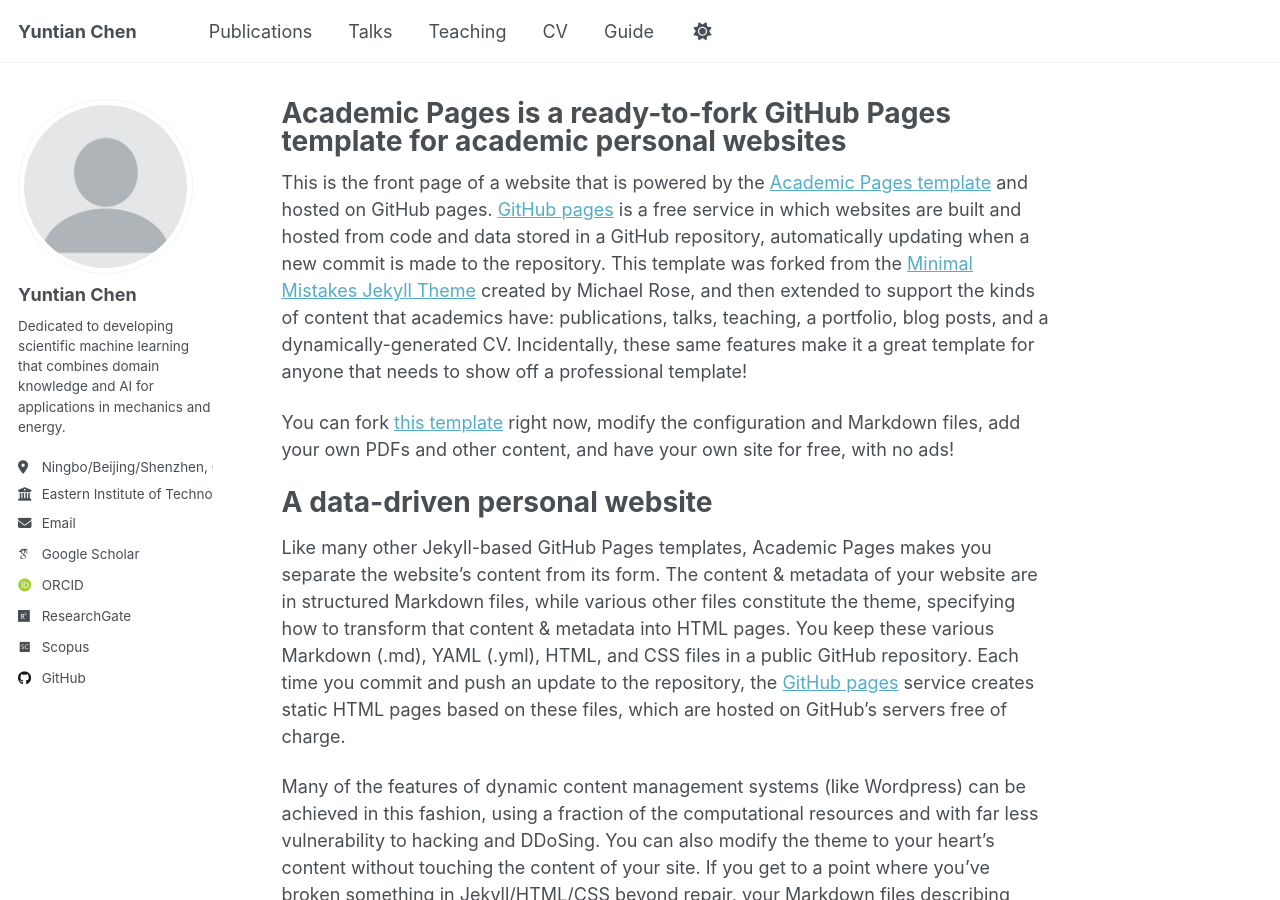
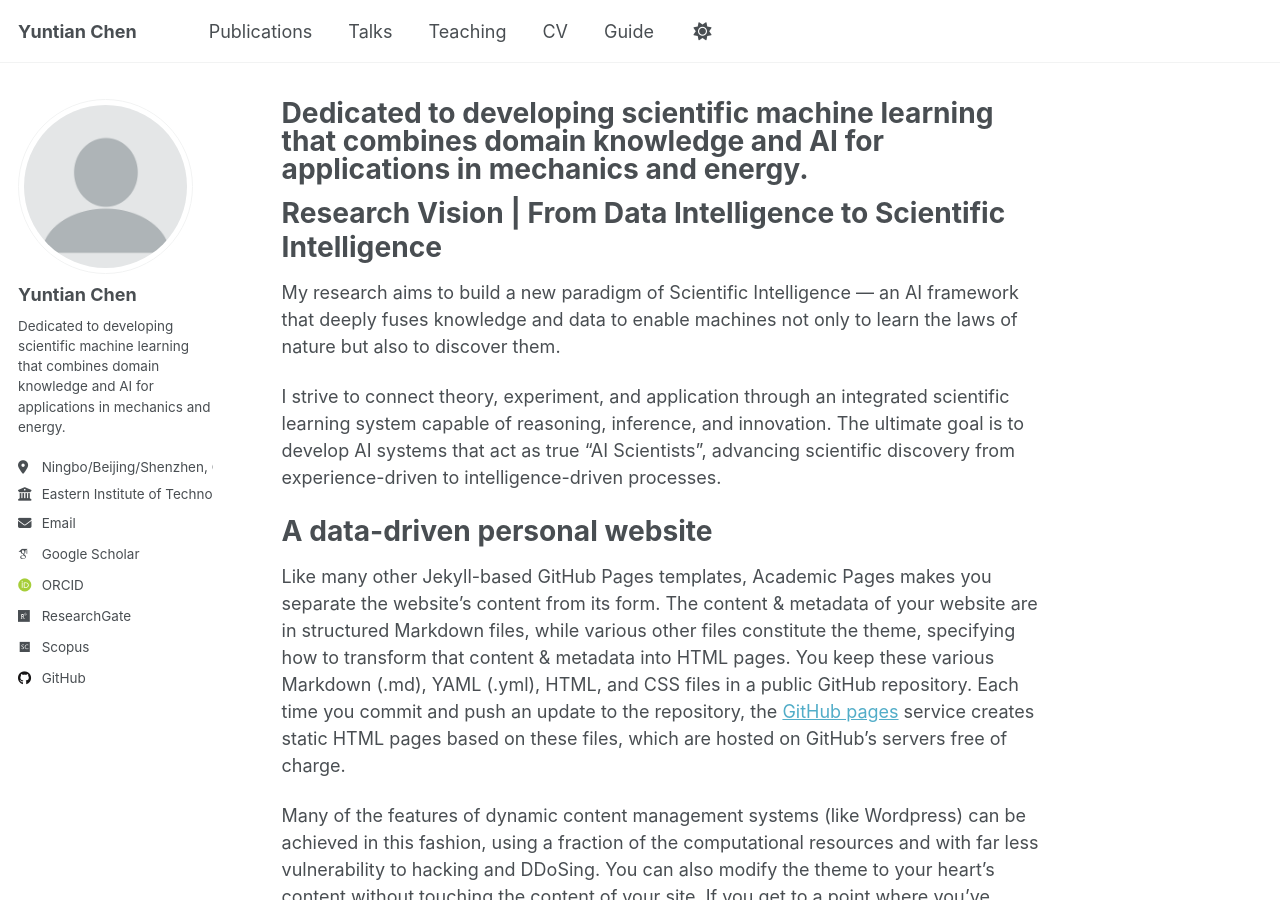
Before and after one commit to YuntianChen/YuntianChen.github.io, a Jekyll site: the page built from _pages/about.md, in a window 1280 px wide and 900 px high. Built offline with Jekyll 4.4.1, drawn with Linux system fonts in a browser that asks for light colours; some web fonts are replaced; a script that is not in the unit is left out.

Commit message:
Update about.md

```diff
--- a/_pages/about.md
+++ b/_pages/about.md
@@ -1,15 +1,17 @@
 ---
 permalink: /
-title: "Academic Pages is a ready-to-fork GitHub Pages template for academic personal websites"
+title: "Dedicated to developing scientific machine learning that combines domain knowledge and AI for applications in mechanics and energy."
 author_profile: true
 redirect_from:
   - /about/
   - /about.html
 ---
+Research Vision | From Data Intelligence to Scientific Intelligence
+======
+My research aims to build a new paradigm of Scientific Intelligence — an AI framework that deeply fuses knowledge and data to enable machines not only to learn the laws of nature but also to discover them.
 
-This is the front page of a website that is powered by the [Academic Pages template](https://github.com/academicpages/academicpages.github.io) and hosted on GitHub pages. [GitHub pages](https://pages.github.com) is a free service in which websites are built and hosted from code and data stored in a GitHub repository, automatically updating when a new commit is made to the repository. This template was forked from the [Minimal Mistakes Jekyll Theme](https://mmistakes.github.io/minimal-mistakes/) created by Michael Rose, and then extended to support the kinds of content that academics have: publications, talks, teaching, a portfolio, blog posts, and a dynamically-generated CV. Incidentally, these same features make it a great template for anyone that needs to show off a professional template!
-
- You can fork [this template](https://github.com/academicpages/academicpages.github.io) right now, modify the configuration and Markdown files, add your own PDFs and other content, and have your own site for free, with no ads!
+I strive to connect theory, experiment, and application through an integrated scientific learning system capable of reasoning, inference, and innovation.
+The ultimate goal is to develop AI systems that act as true “AI Scientists”, advancing scientific discovery from experience-driven to intelligence-driven processes.
 
 A data-driven personal website
 ======
```
